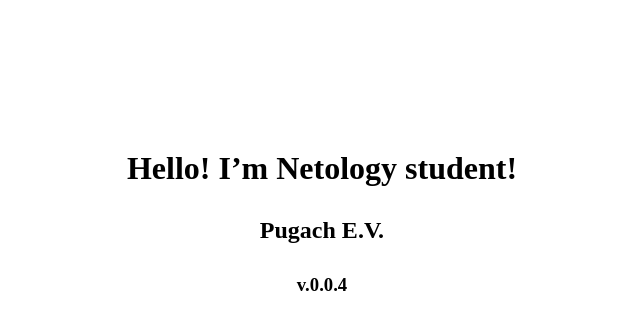
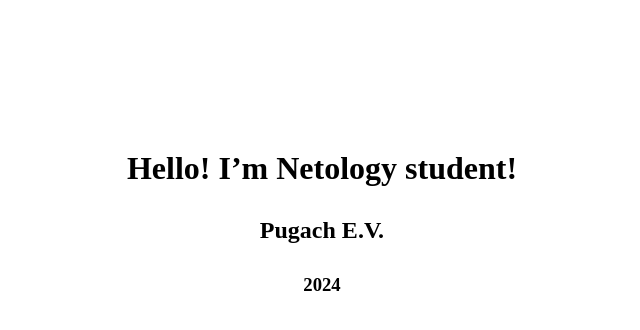
Before and after one commit to PugachEV72/app-nginx-static, a plain HTML site: page data/index.html in a window 1280 px wide. Shown: the full height of the page, 318-958 px from the left. Drawn offline with Linux system fonts and the light colour scheme.

Commit message:
myapp-02-13

```diff
--- a/data/index.html
+++ b/data/index.html
@@ -9,7 +9,7 @@
 <body>
     <h1 style="margin-top: 150px; text-align: center;">Hello! I’m Netology student!</h1>
     <h2 style="margin-top: 30px; text-align: center;">Pugach E.V.</h2>
-    <h3 style="margin-top: 30px; text-align: center;">v.0.0.4</h3>
+    <h3 style="margin-top: 30px; text-align: center;">2024</h3>
 </body>
 
 </html>
```
Also changed, not shown: 1 other file.
